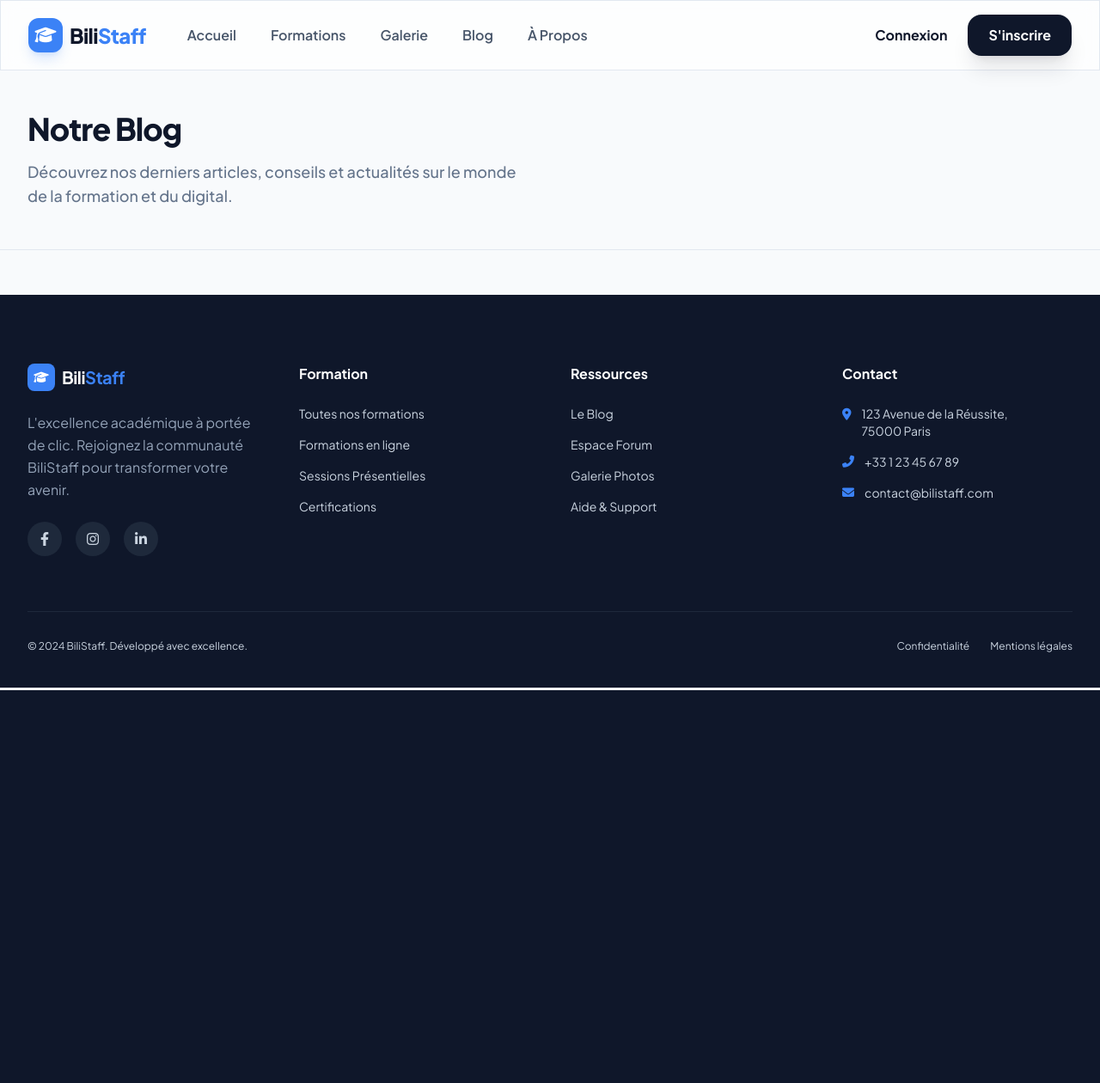
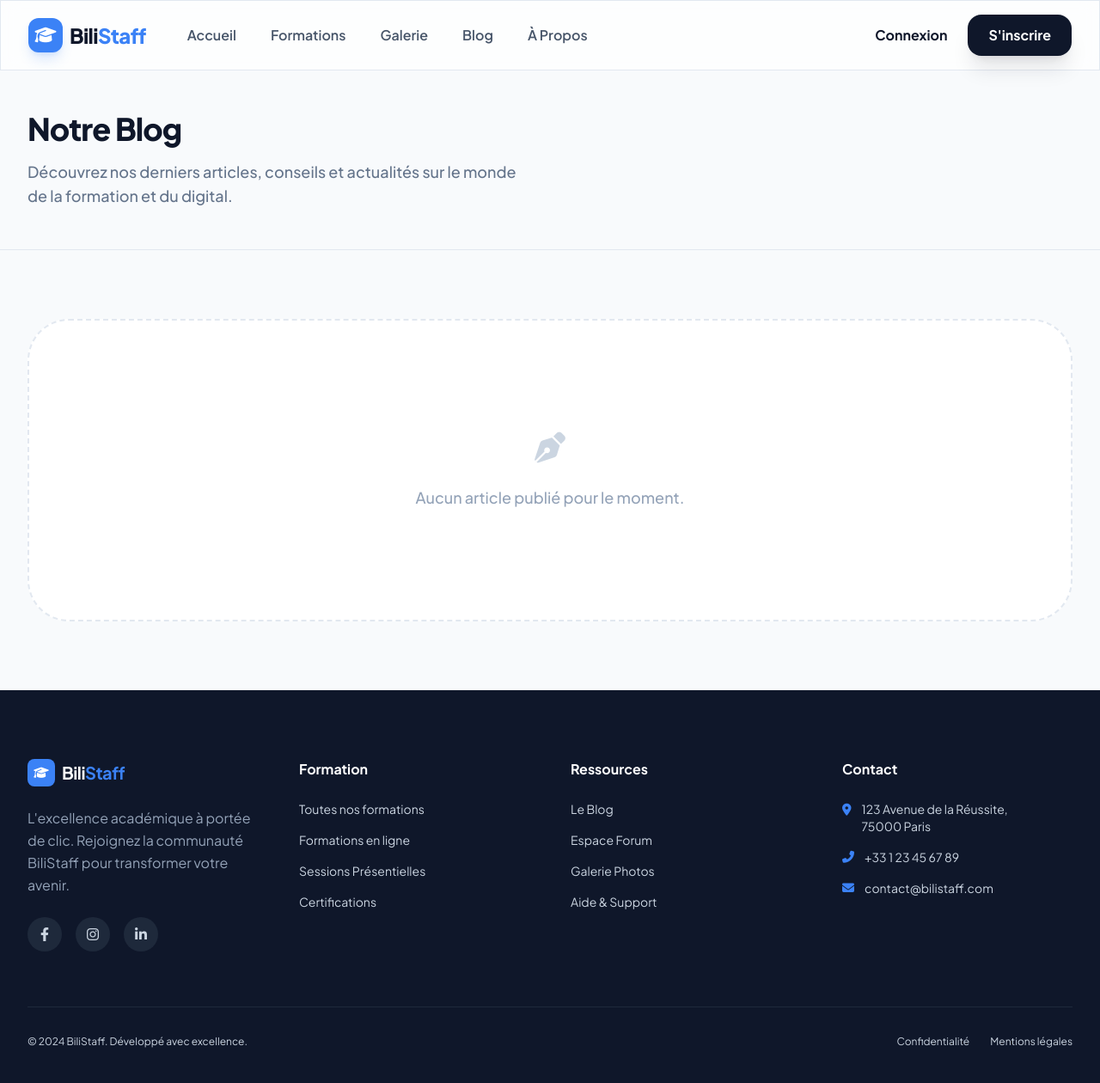
Before and after one commit to chadrackmbupiokajess/bilistaff, a Django app: page /blog/ in a window 1280 px wide. Shown: the whole page at 86% size. Before the commit the page ends 803 px from the top, so only its background shows below. Run offline with Django 5.2, Linux system fonts and the light colour scheme; data that the repository does not hold is empty; some libraries are stand-ins or nearby versions.

Commit message:
Ajout message

```diff
--- a/templates/base.html
+++ b/templates/base.html
@@ -37,8 +37,8 @@
         }
     </style>
 </head>
-<body class="bg-slate-50 text-slate-900 font-sans flex flex-col h-screen">
-    <nav class="glass flex-shrink-0 z-50 w-full border-b border-slate-200">
+<body class="bg-slate-50 text-slate-900 font-sans flex flex-col min-h-screen">
+    <nav class="glass sticky top-0 z-50 w-full border-b border-slate-200">
         <div class="max-w-7xl mx-auto px-4 sm:px-6 lg:px-8">
             <div class="flex justify-between h-20">
                 <div class="flex items-center">
```
